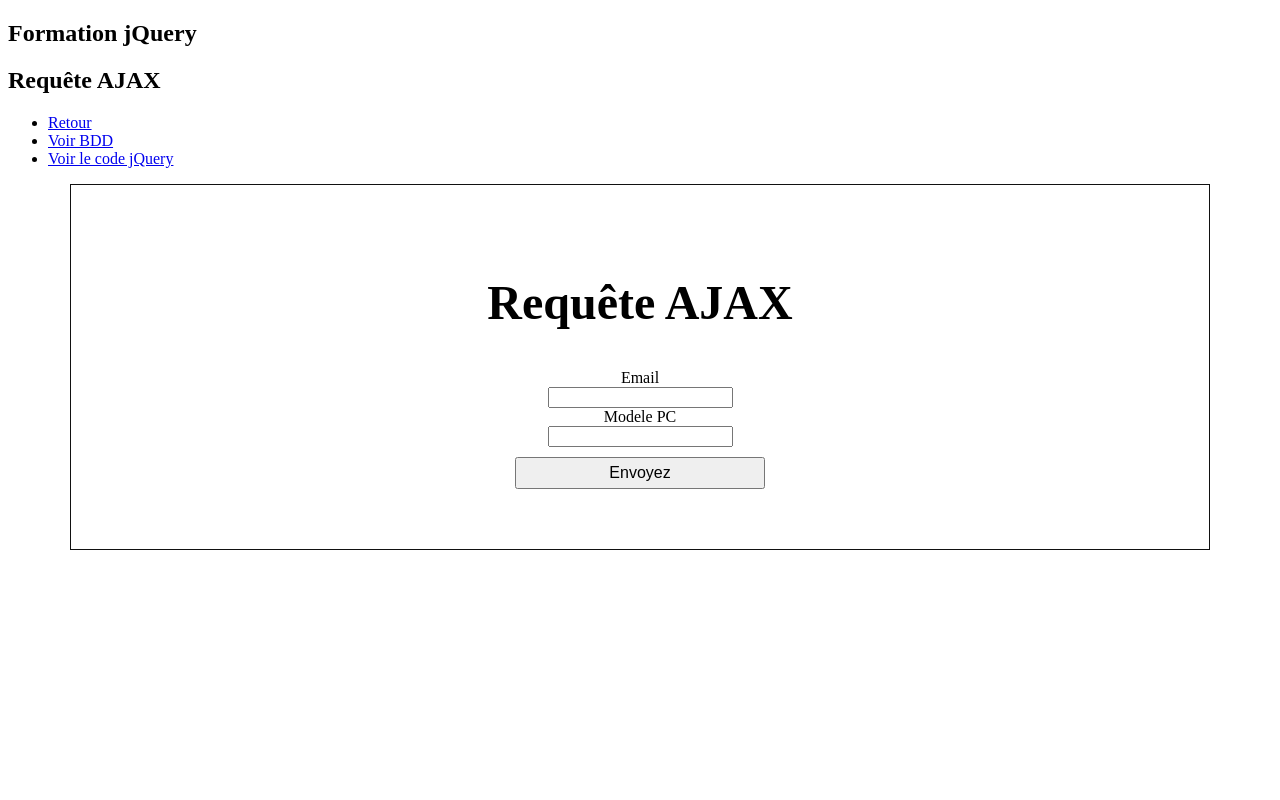
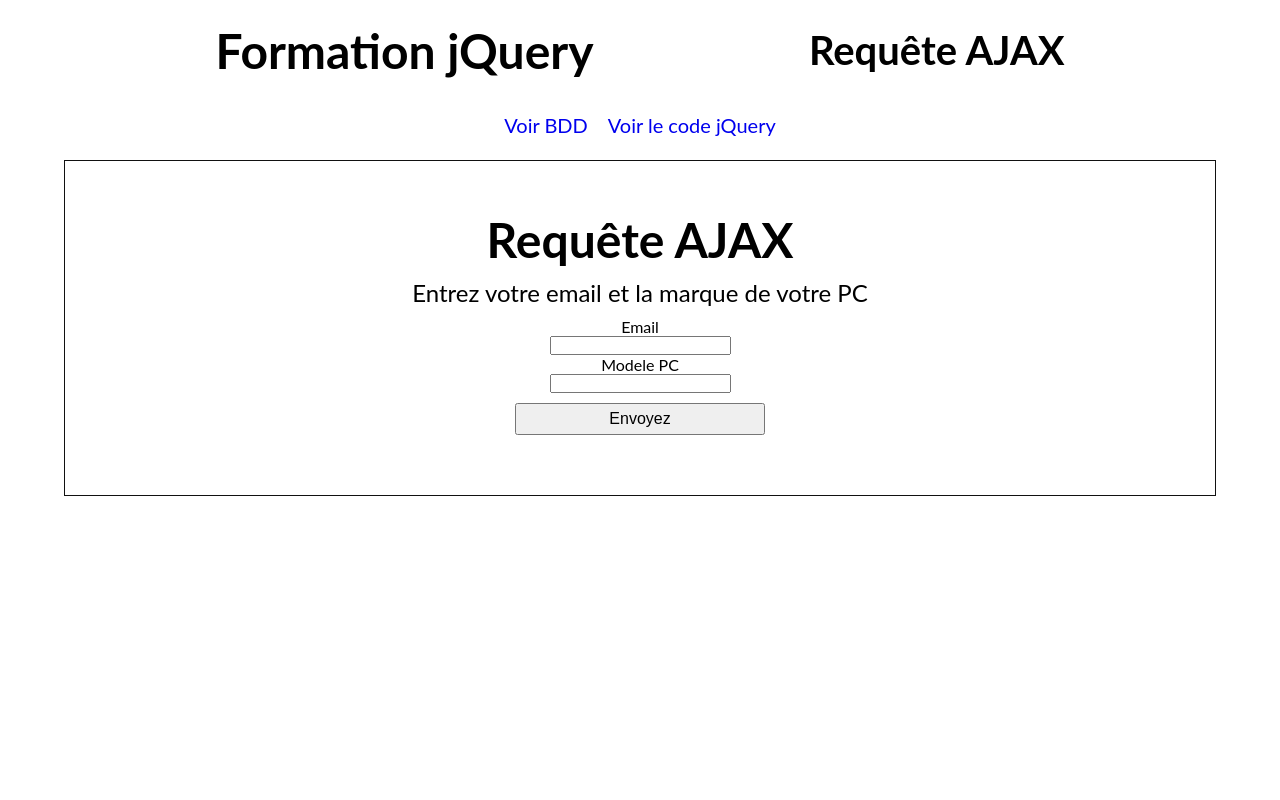
Before and after one commit to prestationweb42/Formation-Base-jQuery, a PHP site: page /requeteajax/index.php in a window 1280 px wide. Run offline with PHP 8.4, Linux system fonts and the light colour scheme.

Commit message:
update css requete ajax

```diff
--- a/requeteajax/index.php
+++ b/requeteajax/index.php
@@ -23,9 +23,6 @@
             </header>
             <ul class="list__container">
                 <li class="list__item">
-                    <a href="../index.html" class="list__link">Retour</a>
-                </li>
-                <li class="list__item">
                     <a href="get_user.php" class="list__link">Voir BDD</a>
                 </li>
                 <li class="list__item">
@@ -35,6 +32,7 @@
             <div class="container">
                 <div class="content">
                     <h2>Requête AJAX</h2>
+                    <p>Entrez votre email et la marque de votre PC</p>
                     <label for="email">Email</label>
                     <input type="text" id="email">
                     <label for="email">Modele PC</label>
--- a/requeteajax/style.css
+++ b/requeteajax/style.css
@@ -1,4 +1,58 @@
 /* CSS */
+*,
+::before,
+::after {
+    margin: 0;
+    padding: 0;
+    box-sizing: border-box;
+    text-decoration: none;
+    list-style-type: none;
+}
+body {
+    font-family: lato, sans-serif;
+}
+
+/* Setting Main */
+.main__container {
+    max-width: 1440px;
+    margin: 0 auto;
+}
+
+/* Setting Section */
+.section__container {
+    width: 100%;
+    min-height: 100vh;
+}
+
+/* Setting Header */
+.header__container {
+    width: 100%;
+    min-height: 100px;
+    display: flex;
+    justify-content: space-evenly;
+    align-items: center;
+}
+.header__container h1 {
+    font-size: 3em;
+}
+.header__container h2 {
+    font-size: 2.5em;
+}
+
+/* Setting List Nav */
+.list__container {
+    width: 100%;
+    height: 50px;
+    display: flex;
+    justify-content: center;
+    align-items: center;
+    gap: 20px;
+}
+.list__container .list__link{
+    font-size: 20px;
+}
+
+/* Setting Container */
 .container h2 {
     font-size: 3em;
 }
```
